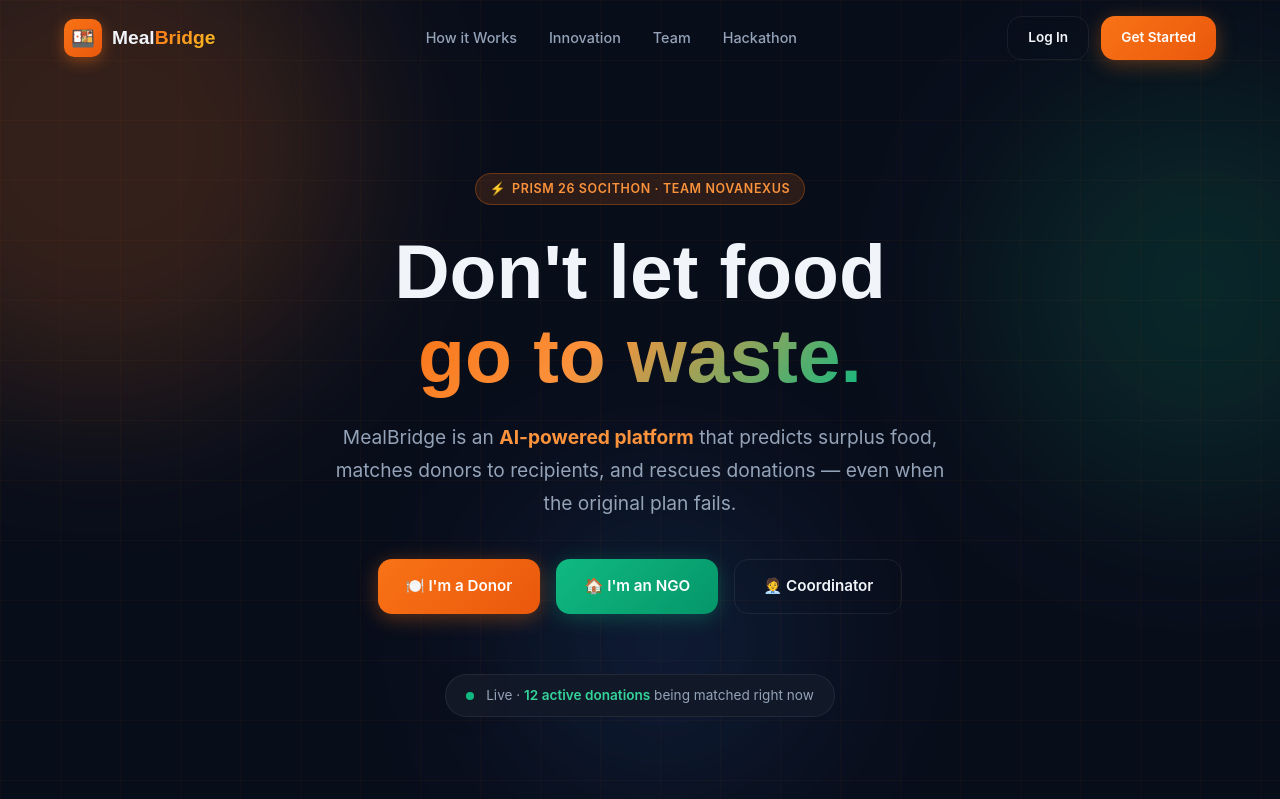
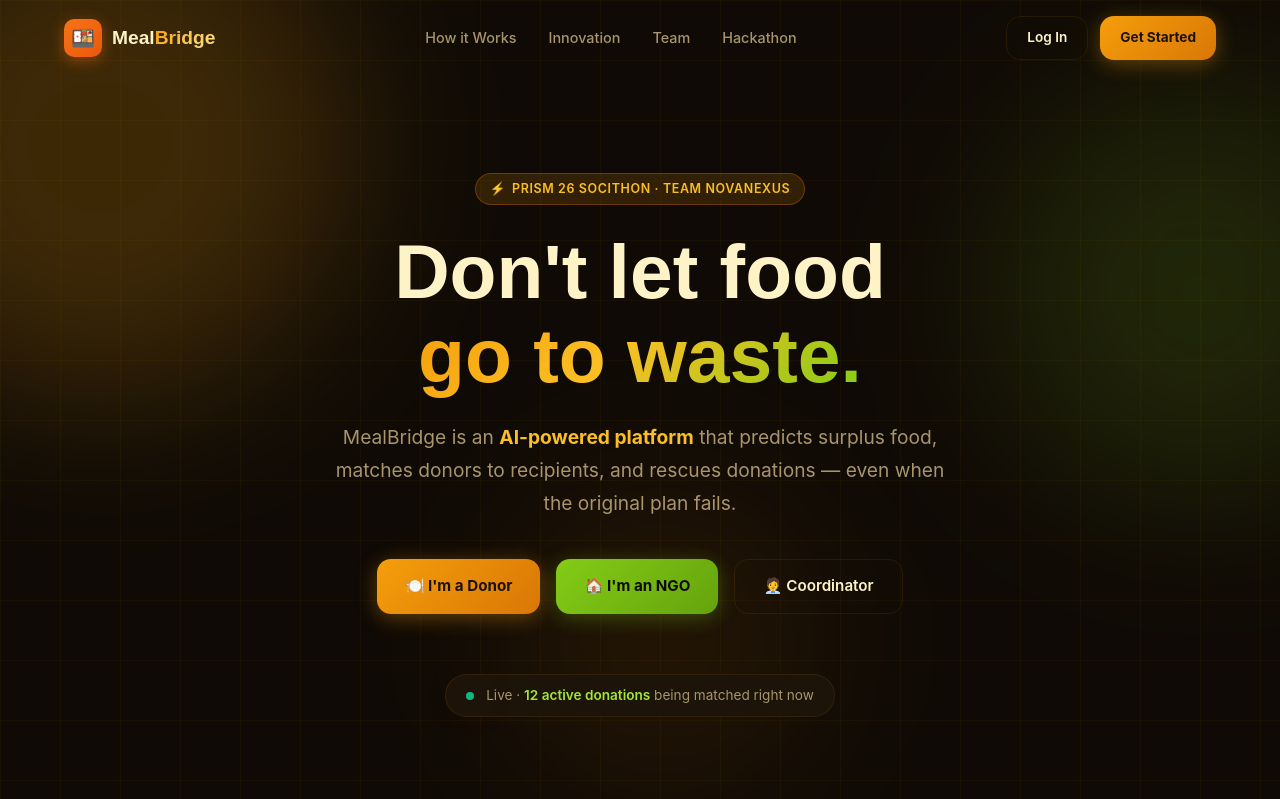
Before and after one commit to harshalpatil2031-ui/MealBridge, a React (Vite) app in the folder frontend/: page / in a window 1280 px wide. Shown: the top 799 px of the page. Built offline with nearby package versions, Linux system fonts and the light colour scheme.

Commit message:
design: warm charcoal color palette - amber + lime green, food/sustainability theme

```diff
--- a/frontend/src/index.css
+++ b/frontend/src/index.css
@@ -4,24 +4,30 @@
 
 /* ─── Design Tokens ─────────────────────────────────────────── */
 :root {
-  --bg-primary:    #080d1a;
-  --bg-secondary:  #0d1528;
-  --bg-card:       #111827;
-  --bg-card-hover: #1a2235;
+  /* ── Warm Charcoal Base (food, warmth, community) ── */
+  --bg-primary:    #0f0a05;
+  --bg-secondary:  #1a1108;
+  --bg-card:       #1c1309;
+  --bg-card-hover: #261a0d;
 
-  --orange:        #f97316;
-  --orange-light:  #fb923c;
-  --orange-glow:   rgba(249,115,22,0.15);
-  --green:         #10b981;
-  --green-light:   #34d399;
-  --green-glow:    rgba(16,185,129,0.15);
+  /* ── Golden Amber (food, energy, warmth) ── */
+  --orange:        #f59e0b;
+  --orange-light:  #fbbf24;
+  --orange-glow:   rgba(245,158,11,0.15);
 
-  --text-primary:  #f1f5f9;
-  --text-secondary:#94a3b8;
-  --text-muted:    #475569;
+  /* ── Lime Green (fresh food, sustainability, rescue) ── */
+  --green:         #84cc16;
+  --green-light:   #a3e635;
+  --green-glow:    rgba(132,204,22,0.15);
 
-  --border:        rgba(255,255,255,0.07);
-  --border-hover:  rgba(249,115,22,0.3);
+  /* ── Text ── */
+  --text-primary:  #fef3c7;
+  --text-secondary:#a8956b;
+  --text-muted:    #6b5530;
+
+  /* ── Borders ── */
+  --border:        rgba(245,158,11,0.10);
+  --border-hover:  rgba(245,158,11,0.35);
 
   --radius-sm:     8px;
   --radius-md:     14px;
@@ -51,14 +57,14 @@ body {
 h1,h2,h3,h4,h5 { font-family: 'Space Grotesk', sans-serif; line-height: 1.2; }
 
 .gradient-text {
-  background: linear-gradient(135deg, #f97316 0%, #fb923c 40%, #10b981 100%);
+  background: linear-gradient(135deg, #f59e0b 0%, #fbbf24 45%, #84cc16 100%);
   -webkit-background-clip: text;
   -webkit-text-fill-color: transparent;
   background-clip: text;
 }
 
 .gradient-text-orange {
-  background: linear-gradient(135deg, #f97316, #fbbf24);
+  background: linear-gradient(135deg, #f59e0b, #fde68a);
   -webkit-background-clip: text;
   -webkit-text-fill-color: transparent;
   background-clip: text;
@@ -70,20 +76,21 @@ h1,h2,h3,h4,h5 { font-family: 'Space Grotesk', sans-serif; line-height: 1.2; }
   align-items: center;
   gap: 8px;
   padding: 14px 28px;
-  background: linear-gradient(135deg, #f97316, #ea580c);
-  color: #fff;
+  background: linear-gradient(135deg, #f59e0b, #d97706);
+  color: #1a1108;
   border: none;
   border-radius: var(--radius-md);
   font-size: 0.95rem;
-  font-weight: 600;
+  font-weight: 700;
   cursor: pointer;
   transition: all 0.3s ease;
   text-decoration: none;
-  box-shadow: 0 4px 20px rgba(249,115,22,0.35);
+  box-shadow: 0 4px 20px rgba(245,158,11,0.35);
 }
 .btn-primary:hover {
   transform: translateY(-2px);
-  box-shadow: 0 8px 30px rgba(249,115,22,0.5);
+  box-shadow: 0 8px 30px rgba(245,158,11,0.55);
+  background: linear-gradient(135deg, #fbbf24, #f59e0b);
 }
 
 .btn-secondary {
@@ -113,25 +120,26 @@ h1,h2,h3,h4,h5 { font-family: 'Space Grotesk', sans-serif; line-height: 1.2; }
   align-items: center;
   gap: 8px;
   padding: 14px 28px;
-  background: linear-gradient(135deg, #10b981, #059669);
-  color: #fff;
+  background: linear-gradient(135deg, #84cc16, #65a30d);
+  color: #0f0a05;
   border: none;
   border-radius: var(--radius-md);
   font-size: 0.95rem;
-  font-weight: 600;
+  font-weight: 700;
   cursor: pointer;
   transition: all 0.3s ease;
   text-decoration: none;
-  box-shadow: 0 4px 20px rgba(16,185,129,0.3);
+  box-shadow: 0 4px 20px rgba(132,204,22,0.3);
 }
 .btn-green:hover {
   transform: translateY(-2px);
-  box-shadow: 0 8px 30px rgba(16,185,129,0.5);
+  box-shadow: 0 8px 30px rgba(132,204,22,0.5);
+  background: linear-gradient(135deg, #a3e635, #84cc16);
 }
 
 /* ─── Cards ──────────────────────────────────────────────────── */
 .glass-card {
-  background: rgba(17,24,39,0.7);
+  background: rgba(28,19,9,0.75);
   border: 1px solid var(--border);
   border-radius: var(--radius-lg);
   backdrop-filter: blur(20px);
@@ -139,9 +147,9 @@ h1,h2,h3,h4,h5 { font-family: 'Space Grotesk', sans-serif; line-height: 1.2; }
 }
 .glass-card:hover {
   border-color: var(--border-hover);
-  background: rgba(26,34,53,0.8);
+  background: rgba(38,26,13,0.85);
   transform: translateY(-4px);
-  box-shadow: 0 20px 40px rgba(249,115,22,0.08);
+  box-shadow: 0 20px 40px rgba(245,158,11,0.10);
 }
 
 /* ─── Badge ──────────────────────────────────────────────────── */
@@ -183,9 +191,9 @@ h1,h2,h3,h4,h5 { font-family: 'Space Grotesk', sans-serif; line-height: 1.2; }
   pointer-events: none;
   z-index: 0;
 }
-.orb-orange { background: rgba(249,115,22,0.18); }
-.orb-green  { background: rgba(16,185,129,0.14); }
-.orb-blue   { background: rgba(59,130,246,0.12); }
+.orb-orange { background: rgba(245,158,11,0.20); }
+.orb-green  { background: rgba(132,204,22,0.14); }
+.orb-blue   { background: rgba(217,119,6,0.10); }
 
 /* ─── Section layout ─────────────────────────────────────────── */
 .section {
@@ -211,7 +219,7 @@ h1,h2,h3,h4,h5 { font-family: 'Space Grotesk', sans-serif; line-height: 1.2; }
   content: '';
   width: 30px;
   height: 2px;
-  background: linear-gradient(90deg, #f97316, #10b981);
+  background: linear-gradient(90deg, #f59e0b, #84cc16);
   border-radius: 2px;
 }
 
@@ -289,7 +297,7 @@ h1,h2,h3,h4,h5 { font-family: 'Space Grotesk', sans-serif; line-height: 1.2; }
 /* ─── Divider ────────────────────────────────────────────────── */
 .gradient-divider {
   height: 1px;
-  background: linear-gradient(90deg, transparent, rgba(249,115,22,0.4), rgba(16,185,129,0.4), transparent);
+  background: linear-gradient(90deg, transparent, rgba(245,158,11,0.35), rgba(132,204,22,0.35), transparent);
   margin: 0;
 }
 
@@ -304,7 +312,7 @@ h1,h2,h3,h4,h5 { font-family: 'Space Grotesk', sans-serif; line-height: 1.2; }
   transition: all 0.3s ease;
 }
 .navbar.scrolled {
-  background: rgba(8,13,26,0.9);
+  background: rgba(15,10,5,0.92);
   backdrop-filter: blur(20px);
   border-bottom: 1px solid var(--border);
   padding: 12px 0;
--- a/frontend/src/pages/LandingPage.jsx
+++ b/frontend/src/pages/LandingPage.jsx
@@ -173,8 +173,8 @@ export default function LandingPage() {
         {/* Grid overlay */}
         <div style={{
           position: 'absolute', inset: 0, zIndex: 0,
-          backgroundImage: `linear-gradient(rgba(249,115,22,0.04) 1px, transparent 1px),
-                            linear-gradient(90deg, rgba(249,115,22,0.04) 1px, transparent 1px)`,
+          backgroundImage: `linear-gradient(rgba(245,158,11,0.04) 1px, transparent 1px),
+                            linear-gradient(90deg, rgba(245,158,11,0.04) 1px, transparent 1px)`,
           backgroundSize: '60px 60px'
         }} />
 
@@ -439,7 +439,7 @@ export default function LandingPage() {
       <div className="gradient-divider" />
 
       {/* ── PROBLEM ────────────────────────────────────────────── */}
-      <section className="section" style={{ background: 'var(--bg-secondary)' }}>
+      <section className="section" style={{ background: '#1a1108' }}>
         <div className="container">
           <div style={{ display: 'grid', gridTemplateColumns: '1fr 1fr', gap: 64, alignItems: 'center' }}>
             <div>
```
